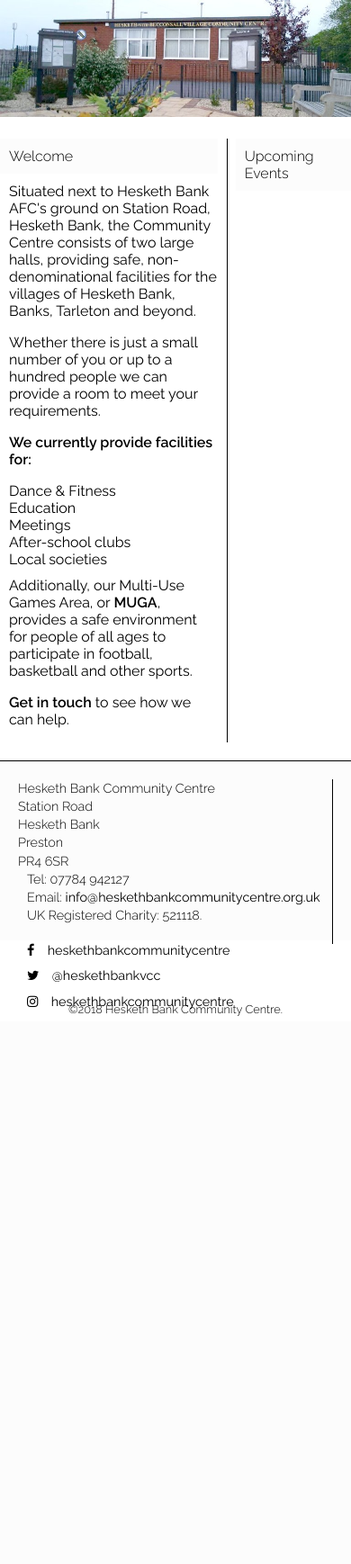
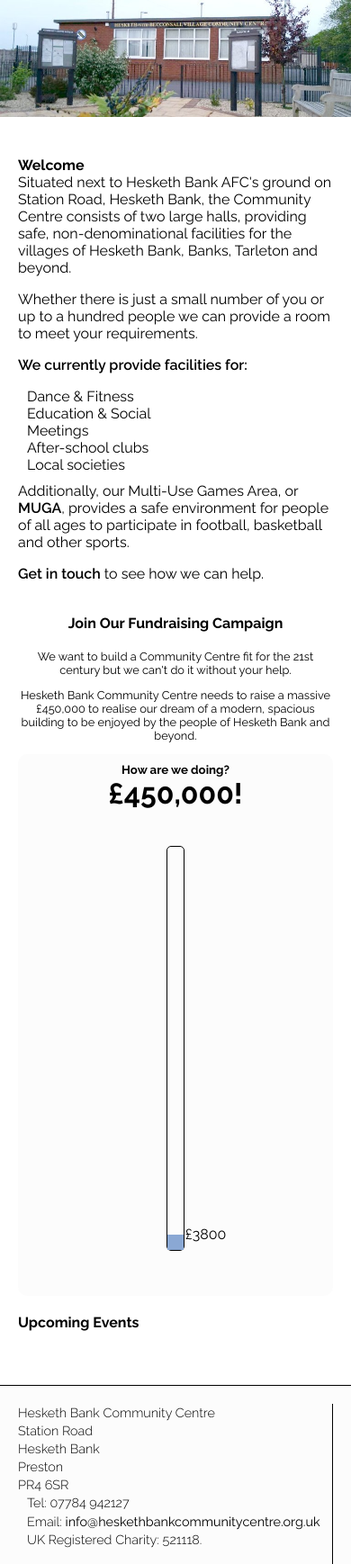
Before and after one commit to OnlyTheTony/hbvcc, a PHP site: page / in a window 390 px wide; the page is wider, and only the part inside the window is pictured. Shown: the part 258-1996 px from the top of that part at 90% size. Before the commit the page ends 1387 px from the top of that part, so only its background shows below. Run offline with PHP 8.4, Linux system fonts and the light colour scheme.

Commit message:
Added thermometer for fundraising

```diff
--- a/css/style.css
+++ b/css/style.css
@@ -297,6 +297,21 @@ main {
         top: 0px;
         display: block;
         background: black; }
+  main section.three-col {
+    margin-top: 20px;
+    margin-bottom: 30px;
+    display: -ms-grid;
+    display: grid;
+    width: 100%;
+    grid-template-columns: 1fr 3fr 1fr;
+    -ms-grid-columns: 1fr 3fr 1fr;
+    gap: 20px; }
+    main section.three-col section:first-of-type {
+      text-align: center; }
+      main section.three-col section:first-of-type h4 {
+        margin-bottom: 20px; }
+      main section.three-col section:first-of-type p {
+        font-size: 0.8em; }
   main ul {
     list-style-type: none;
     margin-bottom: 10px;
@@ -325,6 +340,37 @@ main {
     font-style: italic;
     font-weight: 200; }
 
+div#thermometer {
+  background: rgba(221, 222, 224, 0.1);
+  padding: 10px;
+  border-radius: 10px; }
+  div#thermometer h5 {
+    text-align: center; }
+  div#thermometer h6 {
+    font-size: 2em;
+    text-align: center; }
+  div#thermometer #thermBlock {
+    width: 20px;
+    height: 450px;
+    display: block;
+    position: relative;
+    border: solid 1px black;
+    border-radius: 5px;
+    margin: 40px auto; }
+    div#thermometer #thermBlock #thermLevel {
+      position: absolute;
+      left: 0px;
+      bottom: 0px;
+      min-height: 3.8%;
+      background: #8AA8D4;
+      display: block;
+      width: 100%; }
+      div#thermometer #thermBlock #thermLevel:after {
+        content: attr(data-count);
+        position: absolute;
+        left: 110%;
+        top: -10px; }
+
 figure.row {
   display: flex;
   display: -webkit-flex;
@@ -348,6 +394,24 @@ figure.row {
 
   ul.imprint {
     flex-direction: column;
-    -webkit-flex-direction: column; } }
+    -webkit-flex-direction: column; }
+
+  section.three-col {
+    padding: 20px;
+    display: -ms-grid;
+    display: grid;
+    width: 100%;
+    grid-template-columns: 1fr !important;
+    -ms-grid-columns: 1fr;
+    gap: 20px; }
+    section.three-col section:first-of-type {
+      text-align: center;
+      grid-row: 2; }
+      section.three-col section:first-of-type h4 {
+        margin-bottom: 20px; }
+      section.three-col section:first-of-type p {
+        font-size: 0.8em; }
+    section.three-col section:nth-child(3) {
+      grid-row: 3; } }
 
 /*# sourceMappingURL=style.css.map */
--- a/pages/index.php
+++ b/pages/index.php
@@ -5,7 +5,20 @@
     <source media="(max-width:425px)" srcset="<?= $this->sitepath('images/hesketh-bank-community-centre-xs.jpg') ?>">
     <img src="<?= $this->sitepath('images/hesketh-bank-community-centre.jpg') ?>" class="banner">
 </picture>
-<section class="two-col-right">
+<section class="three-col">
+    <section>
+        <h4>Join Our Fundraising Campaign</h4>
+        <p>We want to build a Community Centre fit for the 21st century but we can't do it without your help.</p>
+        <p>Hesketh Bank Community Centre needs to raise a massive &pound;450,000 to realise our dream of a modern, spacious building to be enjoyed by the people of Hesketh Bank and beyond.</p>
+           <div id="thermometer">
+               <h5>How are we doing?</h5>
+               <h6 class='target'>&pound;450,000!</h6>
+               <div id="thermBlock" data-target="450000">
+                   <div id="thermLevel" data-count="£3800"></div>
+               </div>
+           </div>
+    </section>
+
     <section>
         <h4>Welcome</h4>
         <p>Situated next to Hesketh Bank AFC's ground on Station Road, Hesketh Bank, the Community Centre consists of two large halls, providing safe, non-denominational facilities for the villages of Hesketh Bank, Banks, Tarleton and beyond.</p>
@@ -13,7 +26,7 @@
         <p><strong>We currently provide facilities for:</strong></p>
         <ul>
             <li>Dance &amp; Fitness</li>
-            <li>Education</li>
+            <li>Education &amp; Social</li>
             <li>Meetings</li>
             <li>After-school clubs</li>
             <li>Local societies</li>
--- a/scss/vars/_core.scss
+++ b/scss/vars/_core.scss
@@ -16,8 +16,7 @@ header, footer {background:rgba(221,222,224,0.1);width:100%;max-width:1200px;dis
 
 
 p {
-
-    a {font-weight:600;color:rgb(0,0,0)}
+   a {font-weight:600;color:rgb(0,0,0)}
 
 }
 main {width:100%;}
@@ -159,6 +158,22 @@ main {padding:0px;display:block;flex:1;-webkit-flex:1;
                              }
       }
 
+
+      section.three-col {
+            margin-top:20px;margin-bottom:30px;
+            display:-ms-grid;display:grid;width:100%;
+            grid-template-columns:1fr 3fr 1fr;
+            -ms-grid-columns: 1fr 3fr 1fr;
+            gap:20px;
+
+          section:first-of-type {text-align:center;
+
+          h4 {margin-bottom:20px;}
+          p {font-size:0.8em}
+          }
+
+      }
+
       ul {list-style-type:none;margin-bottom:10px;padding:0px;margin-left:10px;}
       p strong {font-weight:600;}
 
@@ -179,3 +194,24 @@ main {padding:0px;display:block;flex:1;-webkit-flex:1;
 sup.fa-asterisk {font-size:6pt}
 p.footnote {font-size:0.8em;font-style:italic;font-weight:200}
 }
+
+
+div#thermometer {background:rgba(221,222,224,0.1);padding:10px;border-radius:10px;
+
+
+                 h5 {text-align:center;}
+                 h6 {font-size:2em;text-align:center;}
+
+                 #thermBlock {width:20px;height:450px;display:block;position:relative;border:solid 1px rgb(0,0,0);border-radius:5px;margin:40px auto;
+
+                 #thermLevel {position:absolute;left:0px;bottom:0px;min-height:3.8%;background:#8AA8D4;display:block;width:100%;
+                 &:after {content:attr(data-count);position:absolute;left:110%;top:-10px}
+
+                 }
+
+                 }
+
+
+
+
+}
--- a/scss/vars/_media.scss
+++ b/scss/vars/_media.scss
@@ -24,4 +24,22 @@
 
     }
 
+
+    section.three-col {
+           padding:20px;
+            display:-ms-grid;display:grid;width:100%;
+            grid-template-columns:1fr !important;
+            -ms-grid-columns: 1fr;
+            gap:20px;
+
+          section:first-of-type {text-align:center;grid-row:2;
+
+          h4 {margin-bottom:20px;}
+          p {font-size:0.8em}
+          }
+
+          section:nth-child(3) {grid-row:3;}
+
+      }
+
 }
```
Also changed, not shown: 1 other file.
